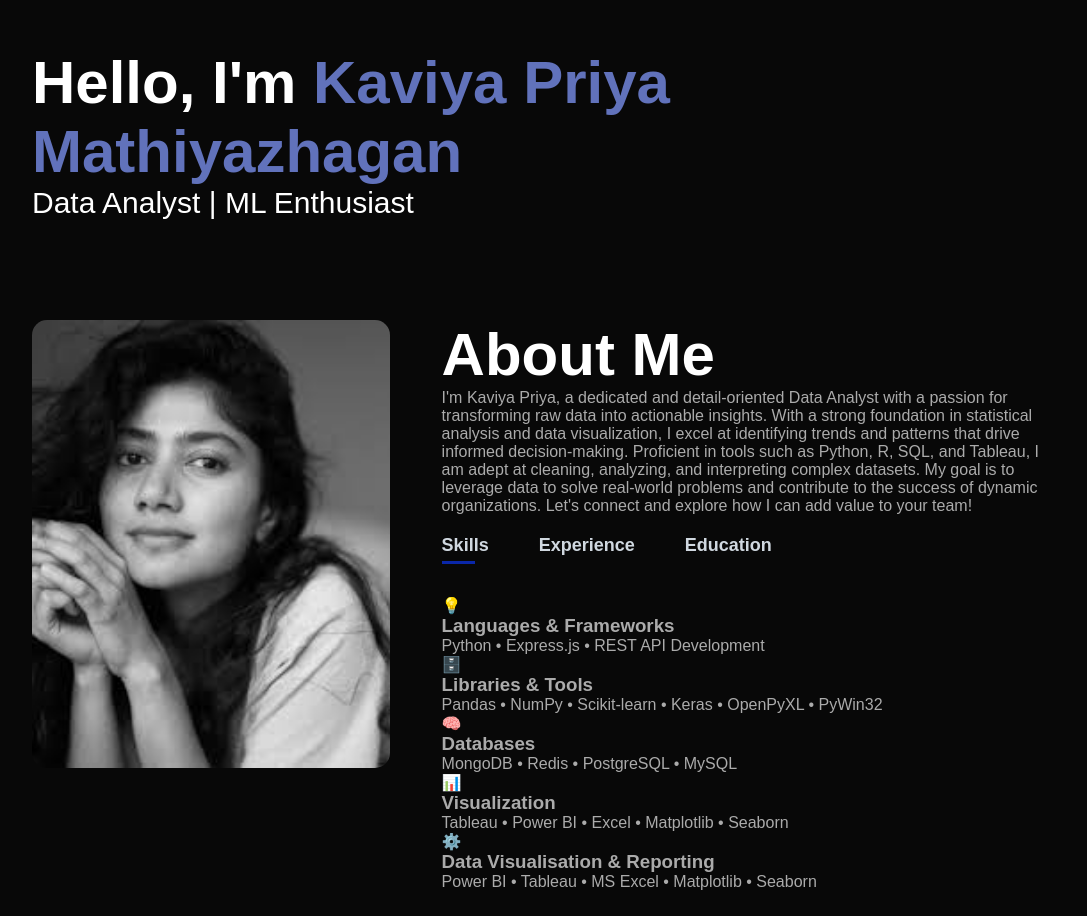
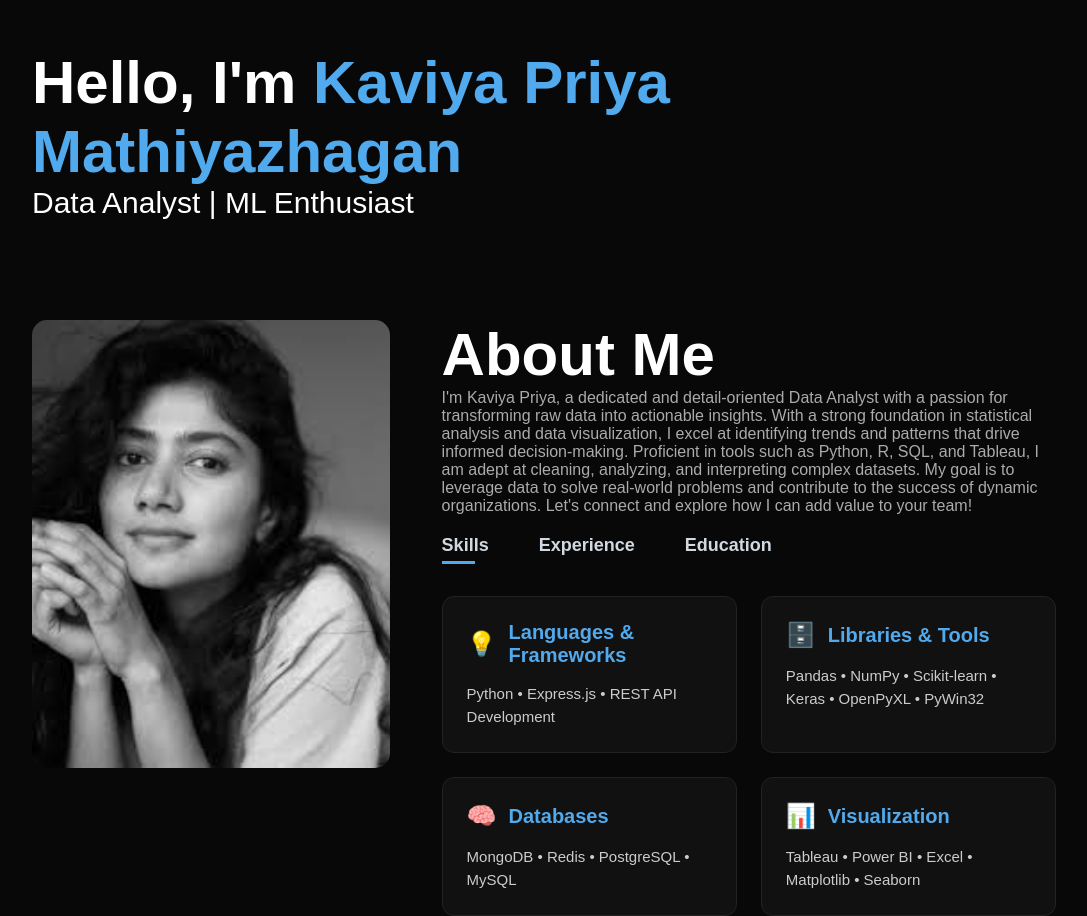
Before and after one commit to KaviyapriyaMathi/my-portfolio, a plain HTML site: page index.html in a window 1280 px wide. Shown: the part 54-970 px from the top of the page, without its empty margins (96-1183 px from the left). Drawn offline with Linux system fonts and the light colour scheme.

Commit message:
modified style.css

```diff
--- a/style.css
+++ b/style.css
@@ -76,7 +76,7 @@ nav ul li a:hover::after {
 }
 
 .header-text h1 span {
-    color: #6172bb;
+    color: #51aaee;
 }
 
 /* ----------------about-------------- */
@@ -128,7 +128,7 @@ nav ul li a:hover::after {
     content: '';
     width: 0;
     height: 3px;
-    background: #0a27a9;
+    background: #51aaee;
     position: absolute;
     left: 0;
     bottom: -8px;
@@ -146,7 +146,7 @@ nav ul li a:hover::after {
 
 .tab-contents ul li span {
     font-size: 18px;
-    color: #0a27a9;
+    color: #51aaee;
 }
 
 .tab-contents {
@@ -157,44 +157,76 @@ nav ul li a:hover::after {
     display: block;
 }
 
-.skills-category {
-    margin-bottom: 25px;
+.skills-overlay-grid {
+  display: grid;
+  grid-template-columns: repeat(auto-fit, minmax(280px, 1fr));
+  gap: 24px;
+  margin-top: 20px;
 }
 
-.skills-category h3 {
-    font-size: 20px;
-    font-weight: 600;
-    margin-bottom: 10px;
-    color: #6172bb;
+.overlay-card {
+  position: relative;
+  background-color: #111;
+  border: 1px solid #222;
+  border-radius: 12px;
+  padding: 24px;
+  overflow: hidden;
+  cursor: pointer;
+  transition: transform 0.3s ease, border-color 0.3s ease;
 }
 
-.skill-tags {
-    display: flex;
-    flex-wrap: wrap;
-    gap: 10px;
+.overlay-card:hover {
+  transform: scale(1.02);
+  border-color: #51aaee;
 }
 
-.skill-tags span {
-    background: #1a1a1a;
-    border: 1px solid;
-    padding: 6px 14px;
-    border-radius: 20px;
-    font-size: 14px;
-    color: #fff;
-    transition: 0.3s;
+.overlay-card::after {
+  content: "";
+  position: absolute;
+  top: -50%;
+  left: -50%;
+  width: 200%;
+  height: 200%;
+  background: rgba(81,170,238,0.1);
+  transform: rotate(45deg) scale(0);
+  transition: transform 0.5s ease;
 }
 
-.skill-tags span:hover {
-    background: #566fde;
-    transform: scale(1.05);
+.overlay-card:hover::after {
+  transform: rotate(45deg) scale(1);
 }
+
+.card-header {
+  display: flex;
+  align-items: center;
+  gap: 12px;
+  margin-bottom: 16px;
+}
+
+.card-icon {
+  font-size: 24px;
+}
+
+.card-header h3 {
+  font-size: 20px;
+  color: #51aaee;
+}
+
+.card-body p {
+  font-size: 15px;
+  color: #ccc;
+  line-height: 1.5;
+}
+
+
+/* ---------------- Experience & Education Section -------------- */
 
 
 .experience-item {
     background: #111;
     padding: 20px;
     margin-bottom: 20px;
-    border-left: 4px solid #566fde;
+    border-left: 4px solid #51aaee;
     border-radius: 8px;
     transition: transform 0.3s ease, background 0.3s ease;
 }
@@ -211,7 +243,7 @@ nav ul li a:hover::after {
 }
 
 .experience-item h3 span {
-    color: #566fde;
+    color: #51aaee;
     font-weight: normal;
     font-size: 18px;
 }
@@ -225,7 +257,7 @@ nav ul li a:hover::after {
     background: #111;
     padding: 20px;
     margin-bottom: 20px;
-    border-left: 4px solid #566fde;
+    border-left: 4px solid #51aaee;
     border-radius: 8px;
     transition: transform 0.3s ease, background 0.3s ease;
 }
@@ -243,7 +275,7 @@ nav ul li a:hover::after {
 
 .edu-institute {
     font-size: 16px;
-    color: #566fde;
+    color: #51aaee;
     margin-bottom: 5px;
 }
 
@@ -278,7 +310,7 @@ nav ul li a:hover::after {
     content: '';
     width: 0;
     height: 3px;
-    background: #0a27a9;
+    background: #51aaee;
     position: absolute;
     left: 0;
     bottom: -8px;
@@ -333,7 +365,7 @@ nav ul li a:hover::after {
 
 .project-info a {
     font-size: 14px;
-    color: #0a27a9;
+    color: #51aaee;
     text-decoration: none;
     font-weight: bold;
     transition: color 0.3s;
@@ -396,7 +428,7 @@ nav ul li a:hover::after {
 .certificate-card .btn {
     display: inline-block;
     padding: 8px 16px;
-    background: #0a27a9;
+    background: #51aaee;
     color: #fff;
     border-radius: 20px;
     font-size: 14px;
@@ -405,7 +437,7 @@ nav ul li a:hover::after {
 }
 
 .certificate-card .btn:hover {
-    background: #0a27a9;
+    background: #51aaee;
 }
 
 /* Contact Section */
@@ -453,7 +485,7 @@ nav ul li a:hover::after {
 
 .contact-right .btn {
     padding: 12px;
-  background: #6172bb;
+    background: #51aaee;
     border: none;
     border-radius: 8px;
     cursor: pointer;
@@ -482,7 +514,7 @@ nav ul li a:hover::after {
 }
 
 .social-icons a:hover {
-  color: #566fde;
+    color: #51aaee;
     transform: scale(1.2);
 }
 
```
Lines whose indentation alone changed are shown as unchanged.
